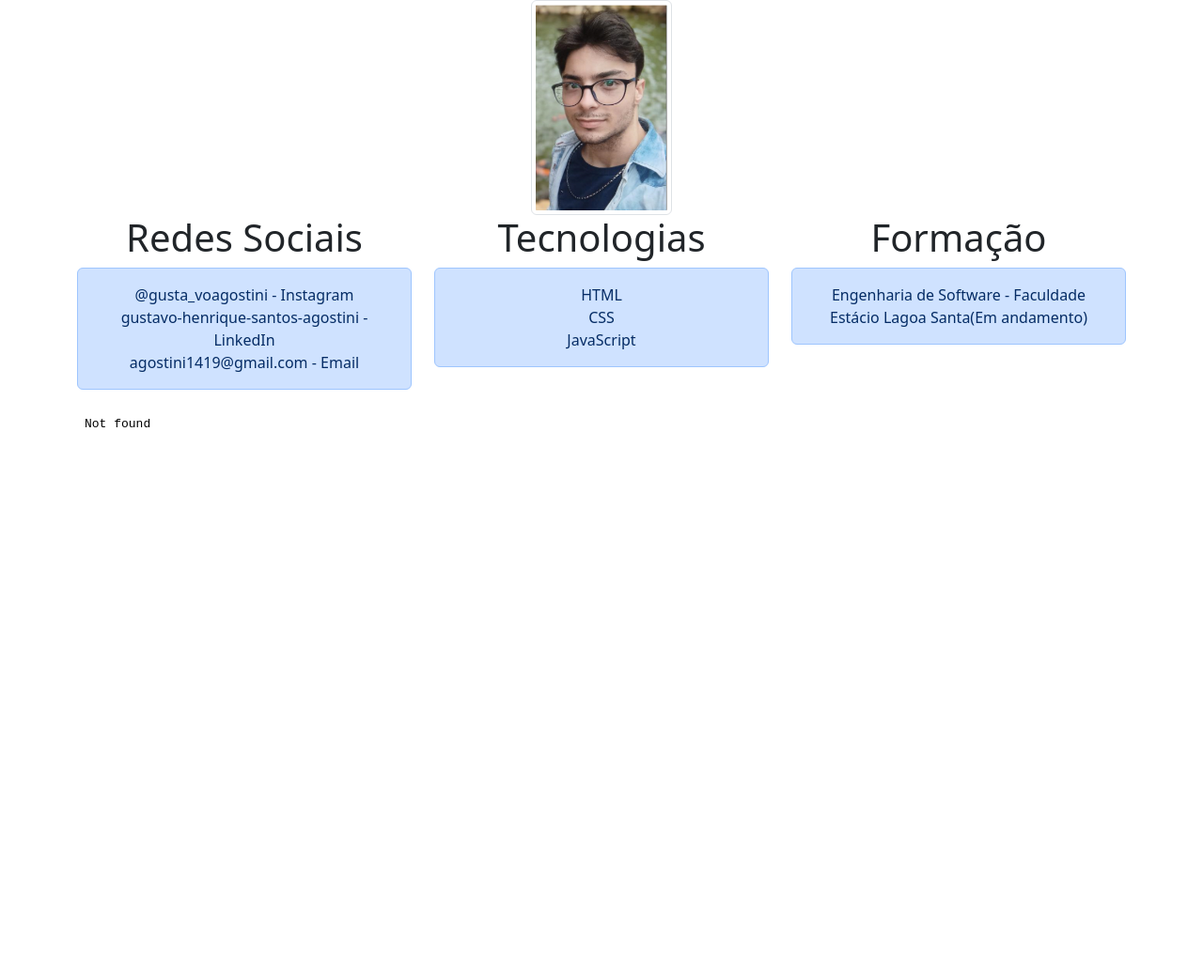
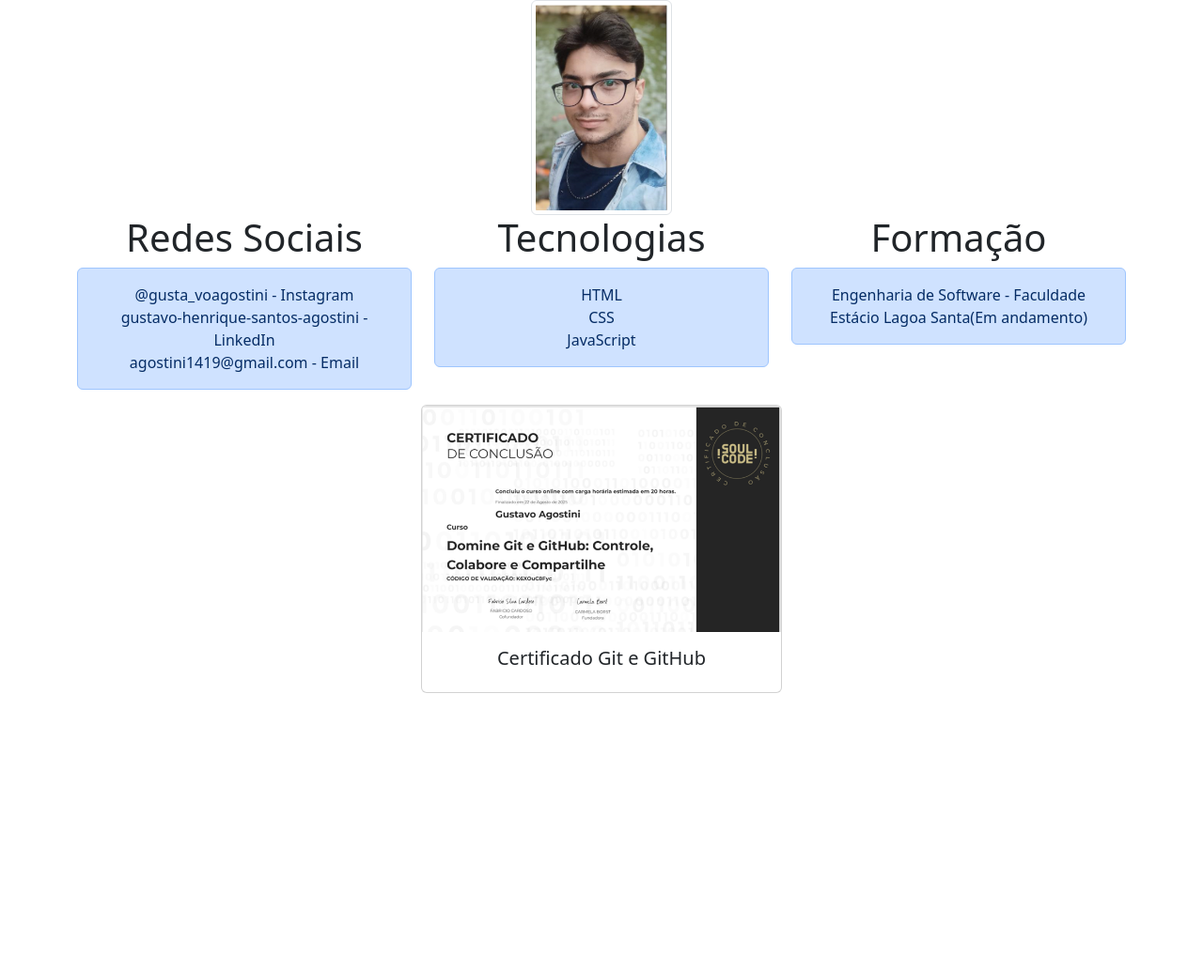
Before and after one commit to gustavo-codeDeveloper/gustavo-codeDeveloper.github.io, a plain HTML site: page index.html in a window 1280 px wide. Shown: the whole page at 94% size. After the commit the page ends 800 px from the top, so only its background shows below. Drawn offline with nearby package versions, Linux system fonts and the light colour scheme.

Commit message:
Projeto Domine  Git e GitHub Concluido!

```diff
--- a/index.html
+++ b/index.html
@@ -51,10 +51,14 @@
                 </div>
             </div>
         </div>
-        <iframe src="certificado.pdf" width="100%" height="600px" style="border:none;">
-            Este navegador não suporta a visualização de PDFs.
-            <a href="certificado.pdf">Baixe o PDF</a>.
-        </iframe>
+        <div class="col">
+            <div class="card mx-auto" style="width: 24rem;">
+            <img src="certificado.png" class="card-img-top img-fluid" alt="certificado Git e GitHub" width="600" height="400">
+            <div class="card-body">
+                <h5 class="card-title">Certificado Git e GitHub</h5>
+            </div>
+            </div>
+        </div>
     </div>
 </body>
 
```
Also changed, not shown: certificado.png (added).
